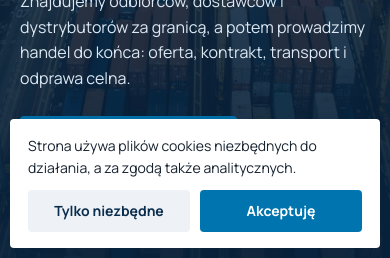
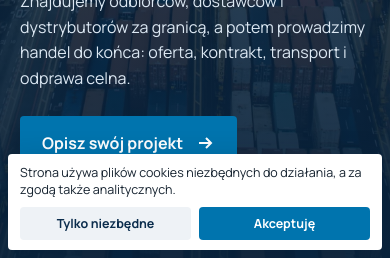
Before and after one commit to Disaster26/matitrade-koncepcja, a plain HTML site: page index.html in a window 390 px wide. Shown: the part 586-844 px from the top of the page. Drawn offline with Linux system fonts and the light colour scheme.

Commit message:
Mniejszy baner cookies na telefonie

```diff
--- a/index.html
+++ b/index.html
@@ -209,9 +209,9 @@ input:focus,select:focus,textarea:focus{outline:2px solid var(--glob);outline-of
   .hero .btn{padding:15px 22px}
   .hero .kontakt-h b{font-size:19px}
   form{grid-template-columns:1fr}
-  .cookies{flex-direction:column;align-items:stretch;gap:10px;left:10px;right:10px;bottom:10px}
-  .cookies div{display:flex;gap:10px}
-  .cookies button{flex:1}
+  .cookies{flex-direction:column;align-items:stretch;gap:8px;left:8px;right:8px;bottom:8px;padding:10px 12px;font-size:12.5px;line-height:1.4}
+  .cookies div{display:flex;gap:8px}
+  .cookies button{flex:1;padding:8px 10px}
 }
 @media (max-width:420px){
   .stopka-grid{grid-template-columns:1fr 1fr;gap:24px 16px}
```
